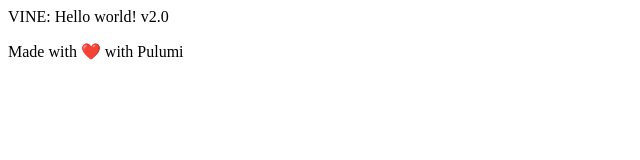
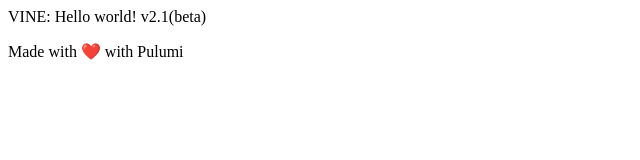
Before and after one commit to vine-d/pulumi-tests, a website: page pulumiProject/www/index.html in a window 1280 px wide. Shown: the full height of the page, 0-640 px from the left. Drawn offline with Linux system fonts and the light colour scheme.

Commit message:
update index.html to v2.1(beta)

```diff
--- a/pulumiProject/www/index.html
+++ b/pulumiProject/www/index.html
@@ -3,6 +3,6 @@
     <title>vine static website</title><meta charset="UTF-8">
   </head>
   <body>
-    <p>VINE: Hello world! v2.0</p><p>Made with ❤️ with Pulumi</p>
+    <p>VINE: Hello world! v2.1(beta)</p><p>Made with ❤️ with Pulumi</p>
   </body>
 </html>
```
